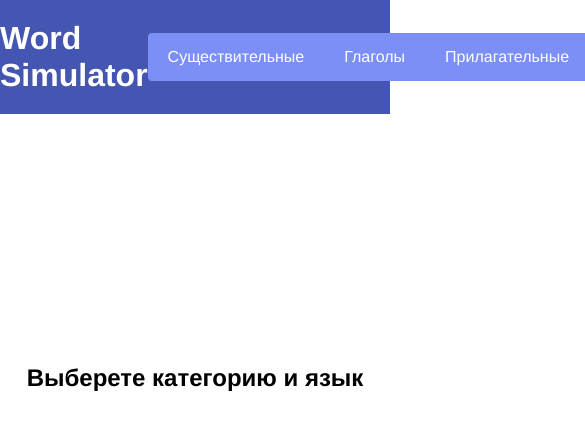
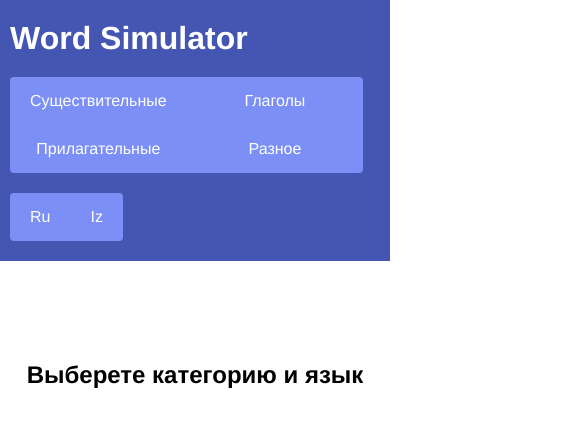
Before and after one commit to Puchok-93/WordSimulator, a plain HTML site: page index.html in a window 390 px wide. Shown: the top 430 px of the page, 585 px wide, since content can reach past the window. Drawn offline with Linux system fonts and the light colour scheme.

Commit message:
Update style.css

```diff
--- a/css/style.css
+++ b/css/style.css
@@ -36,10 +36,9 @@ ul {
 }
 
 .wrapper {
-    width: 100%;
     max-width: 1220px;
     margin: 0 auto;
-    padding: 0;
+    padding: 0 10px;
 }
 
 .header {
@@ -104,7 +103,15 @@ h1 {
     border-radius: 4px 0 0 4px;
   }
 
+  .language:first-child button {
+    border-radius: 4px 0 0 4px;
+  }
+
   .sorting__order-tab:last-of-type button{
+    border-radius: 0 4px 4px 0;
+  }
+
+  .language:last-child button {
     border-radius: 0 4px 4px 0;
   }
 
@@ -196,5 +203,45 @@ h1 {
 
   .action-list__action:nth-child(2) button {
     border-left: none;
+  }
 
+  @media(max-width: 1024px) {
+    .header__inner-block {
+      flex-wrap: wrap;
+    }
+
+    .sorting__order-list, .language-list {
+      margin: 20px 0 0 0;
+    }
+
+  .word-block {
+      margin: 100px auto;
   }
+
+  .sorting__order-list {
+    display: grid;
+    grid-template-columns: 1fr 1fr;
+  }
+
+  .sorting__order-tab button {
+    width: 100%;
+  }
+
+  .sorting__order-tab:nth-child(1) button {
+    border-radius: 4px 0 0 0;
+  }
+
+  .sorting__order-tab:nth-child(2) button {
+    border-radius: 0 4px 0px 0px;
+  }
+  .sorting__order-tab:nth-child(3) button {
+    border-radius: 0 0 0 4px;
+  }
+  .sorting__order-tab:nth-child(4) button {
+    border-radius: 0 0 4px 0;
+  }
+
+  .rus-word, .iz-word {
+    font-size: 32px;
+}
+  }
```
